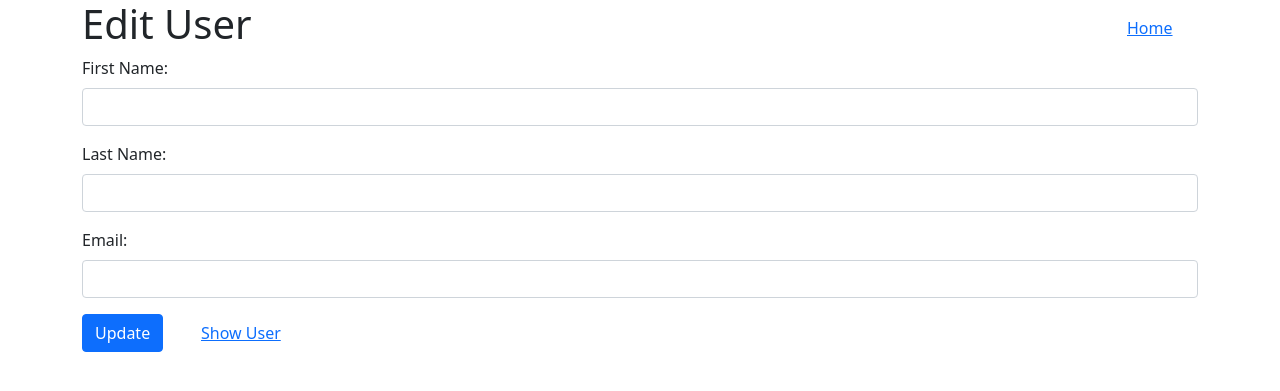
After one commit to antran1245/python, a Flask app: template flask_mysql/crud/users_crud/templates/edit_user.html in a window 1280 px wide. The commit adds this page. Shown: the top 391 px of the page. Run offline with Flask 2, Linux system fonts and the light colour scheme; the template is opened without the code that fills it, so the values that code supplies are empty.

Commit message:
completed users_crud

```diff
--- a/flask_mysql/crud/users_crud/server.py
+++ b/flask_mysql/crud/users_crud/server.py
@@ -1,4 +1,4 @@
-from flask import Flask, render_template, request, redirect
+from flask import Flask, render_template, request, redirect, url_for
 from user import User
 
 app = Flask(__name__)
@@ -21,12 +21,56 @@ def process():
             "last_name": request.form['lname'],
             "email": request.form['email'],
         }
-        User.insert_user(data)
-        return redirect('/users')
+        user = User.insert_user(data)
+        return redirect(url_for('showUser', user=user))
 
 @app.route('/users/new')
 def userForm():
     return render_template('new_user.html')
 
+# @app.errorhandler(404)
+# def page_not_found(e):
+#     print('404')
+#     return redirect('/users')
+
+@app.route('/users/<int:user>')
+def showUser(user):
+    data = {
+        "id": user
+    }
+    user = User.select_user(data)
+    print(user)
+    return render_template('show_user.html', user=user)
+
+@app.route('/users/<int:user>/edit')
+def editUser(user):
+    data = {
+        "id": user
+    }
+    user = User.select_user(data)
+    return render_template('edit_user.html', user=user)
+
+@app.route('/process/edit', methods=['POST'])
+def processEdit():
+    if request.method == "POST":
+        data = {"id": int(request.form['id'])}
+        user = User.select_user(data)
+        if((request.form['fname'] != user[0]['first_name']) or (request.form['lname'] != user[0]['last_name']) or (request.form['email'] != user[0]['email'])):
+            data = {
+                "first_name": request.form['fname'],
+                "last_name": request.form['lname'],
+                "email": request.form['email'],
+                "id": int(request.form['id'])
+            }
+            User.update_user(data)
+            return redirect(url_for('showUser', user=user[0]['id']))
+    return redirect(url_for('editUser', user=user[0]['id']))
+
+@app.route('/delete/<int:user>')
+def deleteUser(user):
+    data = {"id":user}
+    User.delete_user(data)
+    return redirect('/')
+
 if __name__=="__main__":
     app.run(debug=True)
--- /dev/null
+++ b/flask_mysql/crud/users_crud/static/style.css
@@ -0,0 +1,12 @@
+* {
+    padding: 0px;
+    margin: 0px;
+}
+
+.box {
+    border: 1px solid black;
+}
+
+.box p {
+    font-size: larger;
+}
--- /dev/null
+++ b/flask_mysql/crud/users_crud/templates/edit_user.html
@@ -0,0 +1,48 @@
+<!DOCTYPE html>
+<html lang="en">
+    <head>
+        <meta charset="UTF-8">
+        <meta http-equiv="X-UA-Compatible" content="IE=edge">
+        <meta name="viewport" content="width=device-width, initial-scale=1.0">
+        <link href="https://cdn.jsdelivr.net/npm/bootstrap@5.0.2/dist/css/bootstrap.min.css" rel="stylesheet" integrity="sha384-EVSTQN3/azprG1Anm3QDgpJLIm9Nao0Yz1ztcQTwFspd3yD65VohhpuuCOmLASjC" crossorigin="anonymous">
+        <link rel="stylesheet" href="{{url_for('static', filename='style.css')}}">
+        <title>Edit</title>
+    </head>
+    <body>
+        <div class="container">
+            <div class="row d-flex justify-content-between align-items-center">
+                <div class="col-6">
+                    <h1>Edit User {{user[0].id}}</h1>
+                </div>
+                <div class="col-1">
+                    <a href="/users">Home</a>
+                </div>
+            </div>
+            <div class="row">
+                <form action="/process/edit" method="post">
+                    <input type="hidden" name="id" class="form-control" value={{user[0].id}}>
+                    <div class="mb-3">
+                        <label for="fname" class="form-label">First Name:</label>
+                        <input type="text" name="fname" class="form-control" value={{user[0].first_name}}>
+                    </div>
+                    <div class="mb-3">
+                        <label for="lname" class="form-label">Last Name:</label>
+                        <input type="text" name="lname" class="form-control" value={{user[0].last_name}}>
+                    </div>
+                    <div class="mb-3">
+                        <label for="email" class="form-label">Email:</label>
+                        <input type="text" name="email" class="form-control"value={{user[0].email}}>
+                    </div>
+                    <div class="row mb-3 d-flex align-items-center">
+                        <div class="col-1 me-4">
+                            <button type="submit" class="btn btn-primary">Update</button>
+                        </div>
+                        <div class="col-2">
+                            <a href="{{url_for('showUser', user=user[0].id)}}">Show User</a>
+                        </div>
+                    </div>
+                </form>
+            </div>
+        </div>
+    </body>
+</html>
--- a/flask_mysql/crud/users_crud/templates/users.html
+++ b/flask_mysql/crud/users_crud/templates/users.html
@@ -20,6 +20,7 @@
                             <th>Full Name</th>
                             <th>Email</th>
                             <th>Created At</th>
+                            <th>Actions</th>
                         </tr>
                     </thead>
                     <tbody>
@@ -29,6 +30,11 @@
                                 <th>{{user.first_name}} {{user.last_name}}</th>
                                 <th>{{user.email}}</th>
                                 <th>{{user.created_at.strftime('%B %d, %Y')}}</th>
+                                <th>
+                                    <a href="{{url_for('showUser', user=user.id)}}">Show</a>
+                                    <a href="{{url_for('editUser', user=user.id)}}">Edit</a>
+                                    <a href="{{url_for('deleteUser', user=user.id)}}">Delete</a>
+                                </th>
                             </tr>
                         {% endfor %}
                     </tbody>
```
Also changed, not shown: flask_mysql/crud/users_crud/templates/show_user.html (added, +47 -0 lines), flask_mysql/crud/users_crud/user.py (+15 -0 lines).
